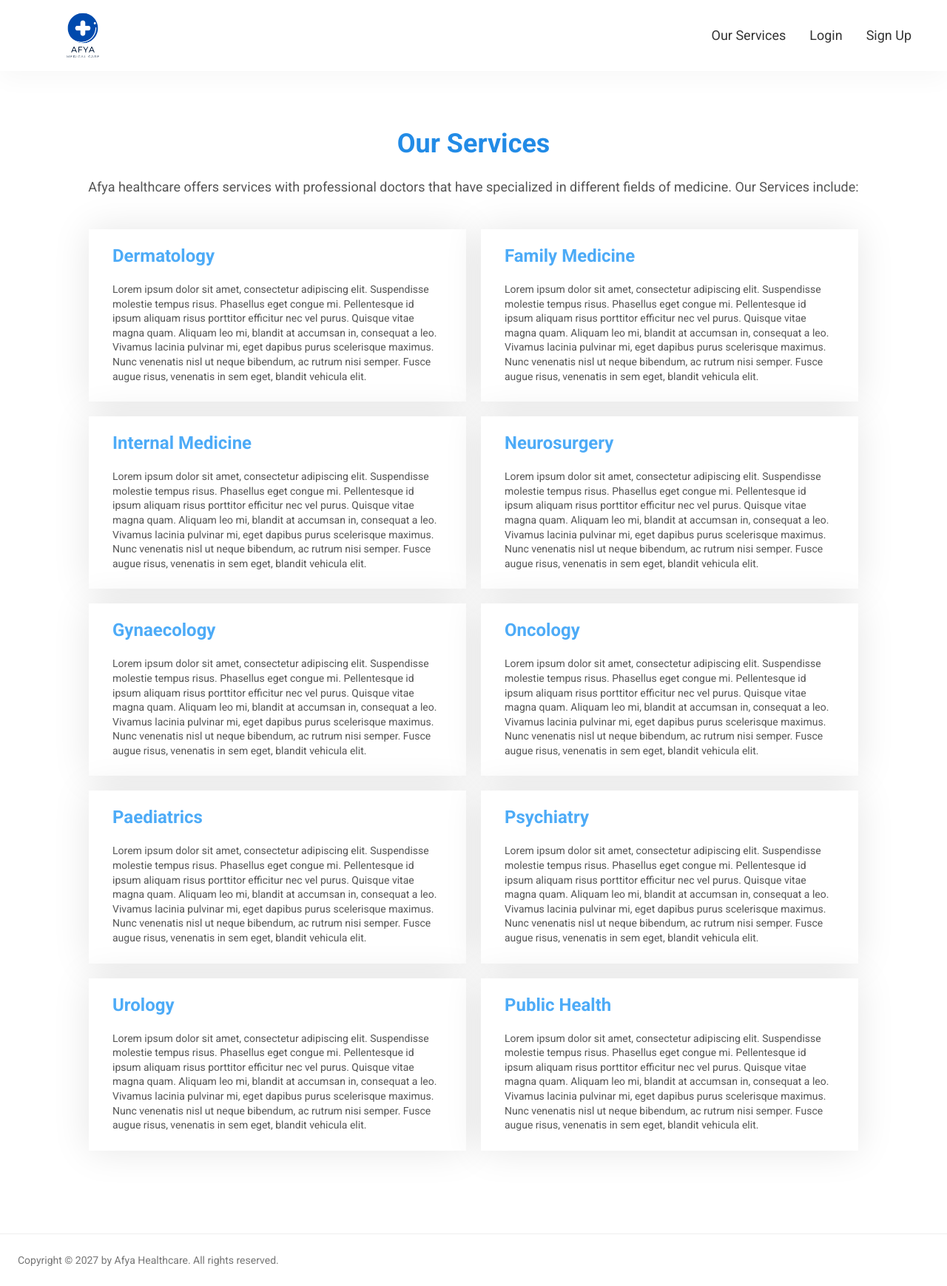
After one commit to GabrielMcryu/AfyaHealthcare, a Django app: page /our_services/ in a window 1280 px wide. The commit adds this page. Shown: the whole page at 74% size. Run offline with Django 4.2, Linux system fonts and the light colour scheme.

Commit message:
Created the Our Services page

```diff
--- a/afya/healthcare/static/healthcare/css/style.css
+++ b/afya/healthcare/static/healthcare/css/style.css
@@ -175,6 +175,10 @@ body {
     padding: 3.2rem 0;
 }
 
+.page--heading {
+    padding-top: 4.8rem;
+}
+
 .page--sub-header {
     text-align: center;
     font-size: 2.9rem;
@@ -186,6 +190,10 @@ body {
 
 }
 
+.page--text {
+    font-size: 1.8rem;
+    text-align: center;
+}
 
 .form--content {
     display: block;
@@ -552,3 +605,29 @@ body {
     color: #fff;
     font-weight: bold;
 }
+
+.spec--grid {
+    margin: 0 auto;
+    display: grid;
+    grid-template-columns: repeat(2, 1fr);
+    grid-auto-rows: 1fr;
+    gap: 2rem;
+    padding: 4.8rem;
+}
+
+.spec--items {
+    background-color: #fff;
+    padding: 2.4rem 3.2rem;
+    box-shadow: 0 0 4.8rem rgba(0, 0, 0, 0.1);
+}
+
+.spec--heading {
+    color: #4dabf7;
+    font-size: 2.4rem;
+    padding-bottom: 2.4rem;
+}
+
+.spec--text {
+    font-size: 1.4rem;
+    line-height: 1.4;
+}
--- a/afya/healthcare/templates/healthcare/base.html
+++ b/afya/healthcare/templates/healthcare/base.html
@@ -27,9 +27,11 @@
             <ul class="main-nav-list">
                 {% if user.is_authenticated %}
                 <li><a class="main-nav-link" href="{% url 'healthcare:dashboard' %}">Dashboard</a></li>
+                <li><a class="main-nav-link" href="{% url 'healthcare:our_services' %}">Our Services</a></li>
                 <li><a class="main-nav-link" href="#">Logged in as {{user.username}}</a></li>
                 <li><a class="main-nav-link" href="/logout">Logout</a></li>
                 {% else %}
+                <li><a class="main-nav-link" href="{% url 'healthcare:our_services' %}">Our Services</a></li>
                 <li><a class="main-nav-link" href="/login">Login</a></li>
                 <li><a class="main-nav-link" href="/register">Sign Up</a></li>
                 {% endif %}
--- a/afya/healthcare/templates/healthcare/dashboard.html
+++ b/afya/healthcare/templates/healthcare/dashboard.html
@@ -11,7 +11,7 @@
 
     {% if perms.healthcare.view_region %}
     <div class="container">
-        <h3 class="page--sub-header">Doctor View</h3>
+        <h3 class="page--sub-header">Doctor Board</h3>
     </div>
 
     <div class="container dashboard--grid">
@@ -38,7 +38,7 @@
     {% endif %}
 
     <div class="container">
-        <h3 class="page--sub-header">User View</h3>
+        <h3 class="page--sub-header">User Board</h3>
     </div>
     <div class="container dashboard--grid">
         <div class="dash">
--- /dev/null
+++ b/afya/healthcare/templates/healthcare/our_services.html
@@ -0,0 +1,56 @@
+{% extends 'healthcare/base.html' %}
+{% block title %}Our Services{% endblock %}
+{% block content %}
+
+<section class="page--section">
+    <div class="container">
+        <div class="page--heading">
+            <h2 class="page--header">Our Services</h2>
+        </div>
+        <p class="page--text">Afya healthcare offers services with professional doctors that have specialized in different fields of medicine. Our Services include:</p>
+        <div class="spec--grid">
+            <div class="spec--items">
+                <h3 class="spec--heading">Dermatology</h3>
+                <p class="spec--text">Lorem ipsum dolor sit amet, consectetur adipiscing elit. Suspendisse molestie tempus risus. Phasellus eget congue mi. Pellentesque id ipsum aliquam risus porttitor efficitur nec vel purus. Quisque vitae magna quam. Aliquam leo mi, blandit at accumsan in, consequat a leo. Vivamus lacinia pulvinar mi, eget dapibus purus scelerisque maximus. Nunc venenatis nisl ut neque bibendum, ac rutrum nisi semper. Fusce augue risus, venenatis in sem eget, blandit vehicula elit.</p>
+            </div>
+            <div class="spec--items">
+                <h3 class="spec--heading">Family Medicine</h3>
+                <p class="spec--text">Lorem ipsum dolor sit amet, consectetur adipiscing elit. Suspendisse molestie tempus risus. Phasellus eget congue mi. Pellentesque id ipsum aliquam risus porttitor efficitur nec vel purus. Quisque vitae magna quam. Aliquam leo mi, blandit at accumsan in, consequat a leo. Vivamus lacinia pulvinar mi, eget dapibus purus scelerisque maximus. Nunc venenatis nisl ut neque bibendum, ac rutrum nisi semper. Fusce augue risus, venenatis in sem eget, blandit vehicula elit.</p>
+            </div>
+            <div class="spec--items">
+                <h3 class="spec--heading">Internal Medicine</h3>
+                <p class="spec--text">Lorem ipsum dolor sit amet, consectetur adipiscing elit. Suspendisse molestie tempus risus. Phasellus eget congue mi. Pellentesque id ipsum aliquam risus porttitor efficitur nec vel purus. Quisque vitae magna quam. Aliquam leo mi, blandit at accumsan in, consequat a leo. Vivamus lacinia pulvinar mi, eget dapibus purus scelerisque maximus. Nunc venenatis nisl ut neque bibendum, ac rutrum nisi semper. Fusce augue risus, venenatis in sem eget, blandit vehicula elit.</p>
+            </div>
+            <div class="spec--items">
+                <h3 class="spec--heading">Neurosurgery</h3>
+                <p class="spec--text">Lorem ipsum dolor sit amet, consectetur adipiscing elit. Suspendisse molestie tempus risus. Phasellus eget congue mi. Pellentesque id ipsum aliquam risus porttitor efficitur nec vel purus. Quisque vitae magna quam. Aliquam leo mi, blandit at accumsan in, consequat a leo. Vivamus lacinia pulvinar mi, eget dapibus purus scelerisque maximus. Nunc venenatis nisl ut neque bibendum, ac rutrum nisi semper. Fusce augue risus, venenatis in sem eget, blandit vehicula elit.</p>
+            </div>
+            <div class="spec--items">
+                <h3 class="spec--heading">Gynaecology</h3>
+                <p class="spec--text">Lorem ipsum dolor sit amet, consectetur adipiscing elit. Suspendisse molestie tempus risus. Phasellus eget congue mi. Pellentesque id ipsum aliquam risus porttitor efficitur nec vel purus. Quisque vitae magna quam. Aliquam leo mi, blandit at accumsan in, consequat a leo. Vivamus lacinia pulvinar mi, eget dapibus purus scelerisque maximus. Nunc venenatis nisl ut neque bibendum, ac rutrum nisi semper. Fusce augue risus, venenatis in sem eget, blandit vehicula elit.</p>
+            </div>
+            <div class="spec--items">
+                <h3 class="spec--heading">Oncology</h3>
+                <p class="spec--text">Lorem ipsum dolor sit amet, consectetur adipiscing elit. Suspendisse molestie tempus risus. Phasellus eget congue mi. Pellentesque id ipsum aliquam risus porttitor efficitur nec vel purus. Quisque vitae magna quam. Aliquam leo mi, blandit at accumsan in, consequat a leo. Vivamus lacinia pulvinar mi, eget dapibus purus scelerisque maximus. Nunc venenatis nisl ut neque bibendum, ac rutrum nisi semper. Fusce augue risus, venenatis in sem eget, blandit vehicula elit.</p>
+            </div>
+            <div class="spec--items">
+                <h3 class="spec--heading">Paediatrics</h3>
+                <p class="spec--text">Lorem ipsum dolor sit amet, consectetur adipiscing elit. Suspendisse molestie tempus risus. Phasellus eget congue mi. Pellentesque id ipsum aliquam risus porttitor efficitur nec vel purus. Quisque vitae magna quam. Aliquam leo mi, blandit at accumsan in, consequat a leo. Vivamus lacinia pulvinar mi, eget dapibus purus scelerisque maximus. Nunc venenatis nisl ut neque bibendum, ac rutrum nisi semper. Fusce augue risus, venenatis in sem eget, blandit vehicula elit.</p>
+            </div>
+            <div class="spec--items">
+                <h3 class="spec--heading">Psychiatry</h3>
+                <p class="spec--text">Lorem ipsum dolor sit amet, consectetur adipiscing elit. Suspendisse molestie tempus risus. Phasellus eget congue mi. Pellentesque id ipsum aliquam risus porttitor efficitur nec vel purus. Quisque vitae magna quam. Aliquam leo mi, blandit at accumsan in, consequat a leo. Vivamus lacinia pulvinar mi, eget dapibus purus scelerisque maximus. Nunc venenatis nisl ut neque bibendum, ac rutrum nisi semper. Fusce augue risus, venenatis in sem eget, blandit vehicula elit.</p>
+            </div>
+            <div class="spec--items">
+                <h3 class="spec--heading">Urology</h3>
+                <p class="spec--text">Lorem ipsum dolor sit amet, consectetur adipiscing elit. Suspendisse molestie tempus risus. Phasellus eget congue mi. Pellentesque id ipsum aliquam risus porttitor efficitur nec vel purus. Quisque vitae magna quam. Aliquam leo mi, blandit at accumsan in, consequat a leo. Vivamus lacinia pulvinar mi, eget dapibus purus scelerisque maximus. Nunc venenatis nisl ut neque bibendum, ac rutrum nisi semper. Fusce augue risus, venenatis in sem eget, blandit vehicula elit.</p>
+            </div>
+            <div class="spec--items">
+                <h3 class="spec--heading">Public Health</h3>
+                <p class="spec--text">Lorem ipsum dolor sit amet, consectetur adipiscing elit. Suspendisse molestie tempus risus. Phasellus eget congue mi. Pellentesque id ipsum aliquam risus porttitor efficitur nec vel purus. Quisque vitae magna quam. Aliquam leo mi, blandit at accumsan in, consequat a leo. Vivamus lacinia pulvinar mi, eget dapibus purus scelerisque maximus. Nunc venenatis nisl ut neque bibendum, ac rutrum nisi semper. Fusce augue risus, venenatis in sem eget, blandit vehicula elit.</p>
+            </div>
+        </div>
+    </div>
+</section>
+
+{% endblock %}
--- a/afya/healthcare/templates/healthcare/patient_appointments.html
+++ b/afya/healthcare/templates/healthcare/patient_appointments.html
@@ -8,8 +8,8 @@
     </div>
 
     <div class="container table">
-        <h3 class="table--titles">Approved Appointments</h3>
-        <table class="t--style">
+        <h3 class="table--approved">Approved Appointments</h3>
+        <table class="t--style--approved">
             <thead>
                 <tr>
                     <th>Patient</th>
--- a/afya/healthcare/urls.py
+++ b/afya/healthcare/urls.py
@@ -26,4 +26,5 @@ urlpatterns = [
     path('careers/', views.doctorApplicationView, name='careers'),
     path('update_appointment/<int:id>', views.updateAppointmentView, name='update_appointment'),
     path('update_patient_appointment/<int:id>', views.updatePatientAppointmentView, name='update_patient_appointment'),
+    path('our_services/', views.ourServicesView, name='our_services')
 ]
--- a/afya/healthcare/views.py
+++ b/afya/healthcare/views.py
@@ -336,3 +336,6 @@ def updatePatientAppointmentView(request, id):
     filtered_schedule = appointment_availability(schedule_data)
     context = {'form': form, 'filtered_schedule': filtered_schedule}
     return render(request, 'healthcare/update_patient_appointment.html', context=context)
+
+def ourServicesView(request):
+    return render(request, 'healthcare/our_services.html')
```
Also changed, not shown: other parts of afya/healthcare/static/healthcare/css/style.css (+49 -4 lines), afya/healthcare/templates/healthcare/view_appointments.html (+4 -4 lines).
